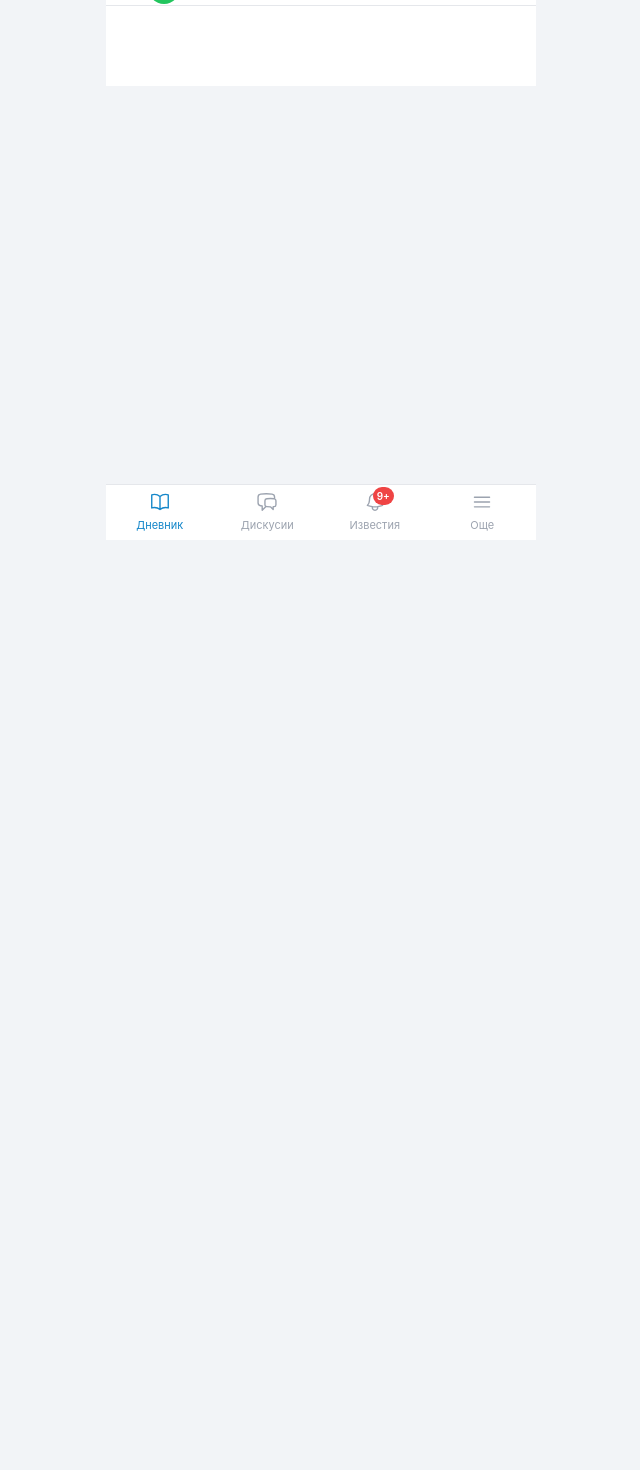
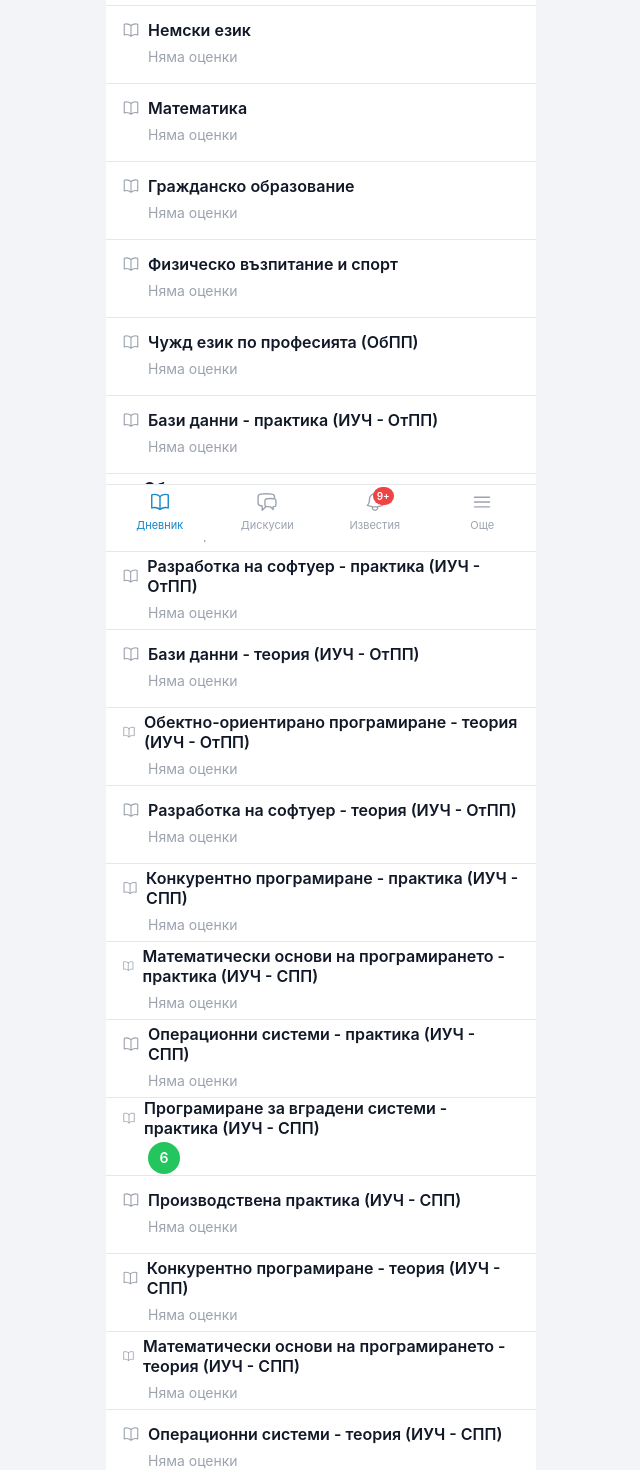
Before and after one commit to yungjaki/shkolo, a React (Vite) app: page / in a window 1280 px wide. Shown: the part 260-1730 px from the top of the page, without its empty margins (319-959 px from the left). Before the commit the page ends 800 px from the top, so only its background shows below. Built offline with nearby package versions, Linux system fonts and the light colour scheme; the HTML template or start-up script is replaced by a standard one.

Commit message:
modified:   src/data/grades.ts 	modified:   src/screens/GradesScreen.tsx 	modified:   src/screens/SubjectDetailsScreen.tsx

```diff
--- a/src/data/grades.ts
+++ b/src/data/grades.ts
@@ -1,74 +1,260 @@
 export type Term = "Първи срок" | "Втори срок";
-
-export type GradeType =
-  | "Устно изпитване"
-  | "Практическо изпитване";
 
 export type Grade = {
   id: string;
   value: number;
-  type: GradeType;
-  date: string; // dd.mm.yyyy
-  teacher: string;
-  createdAt: string;
+};
+
+export type TermData = {
+  term: Term;
+  current: Grade[];
+  termGrade?: number;
 };
 
 export type SubjectGrades = {
   subject: string;
-  yearlyGrade?: number;
-  terms: {
-    term: Term;
-    grades: Grade[];
-  }[];
+  terms: TermData[];
 };
+
+const g = (v: number, i: number): Grade => ({
+  id: `${v}-${i}`,
+  value: v,
+});
 
 export const gradesData: SubjectGrades[] = [
   {
-    subject: "Програмиране за вградени системи - практика (ИУЧ - СПП)",
-    yearlyGrade: 6,
+    subject: "Български език и литература",
     terms: [
       {
-        term: "Втори срок",
-        grades: [
-          {
-            id: "v1",
-            value: 6,
-            type: "Устно изпитване",
-            date: "09.02.2026",
-            teacher: "Ивайло Иванов",
-            createdAt: "09.02.2026 12:27:49",
+        term: "Първи срок",
+        current: [5, 4, 2, 2, 2, 3].map(g),
+        termGrade: 3,
       },
     ],
   },
   {
+    subject: "Немски език",
+    terms: [
+      {
         term: "Първи срок",
-        grades: [
-          {
-            id: "p1",
-            value: 6,
-            type: "Практическо изпитване",
-            date: "26.01.2026",
-            teacher: "Ивайло Иванов",
-            createdAt: "26.01.2026 11:12:03",
-          },
-          {
-            id: "p2",
-            value: 6,
-            type: "Практическо изпитване",
-            date: "08.12.2025",
-            teacher: "Ивайло Иванов",
-            createdAt: "08.12.2025 10:01:55",
-          },
-          {
-            id: "p3",
-            value: 6,
-            type: "Практическо изпитване",
-            date: "13.10.2025",
-            teacher: "Ивайло Иванов",
-            createdAt: "13.10.2025 09:44:18",
+        current: [6, 4, 6].map(g),
+        termGrade: 5,
       },
     ],
   },
+  {
+    subject: "Математика",
+    terms: [
+      {
+        term: "Първи срок",
+        current: [3, 2, 3, 3].map(g),
+        termGrade: 3,
+      },
     ],
   },
+  {
+    subject: "Гражданско образование",
+    terms: [
+      {
+        term: "Първи срок",
+        current: [5, 5].map(g),
+        termGrade: 5,
+      },
+    ],
+  },
+  {
+    subject: "Физическо възпитание и спорт",
+    terms: [
+      {
+        term: "Първи срок",
+        current: [6, 6, 6, 6].map(g),
+        termGrade: 6,
+      },
+    ],
+  },
+  {
+    subject: "Чужд език по професията (ОбПП)",
+    terms: [
+      {
+        term: "Първи срок",
+        current: [4, 5, 4].map(g),
+        termGrade: 4,
+      },
+    ],
+  },
+  {
+    subject: "Бази данни - практика (ИУЧ - ОтПП)",
+    terms: [
+      {
+        term: "Първи срок",
+        current: [6, 6, 6].map(g),
+        termGrade: 6,
+      },
+    ],
+  },
+  {
+    subject: "Обектно-ориентирано програмиране - практика (ИУЧ - ОтПП)",
+    terms: [
+      {
+        term: "Първи срок",
+        current: [6, 6, 6].map(g),
+        termGrade: 6,
+      },
+    ],
+  },
+  {
+    subject: "Разработка на софтуер - практика (ИУЧ - ОтПП)",
+    terms: [
+      {
+        term: "Първи срок",
+        current: [6, 6, 6].map(g),
+        termGrade: 6,
+      },
+    ],
+  },
+  {
+    subject: "Бази данни - теория (ИУЧ - ОтПП)",
+    terms: [
+      {
+        term: "Първи срок",
+        current: [6, 6, 6].map(g),
+        termGrade: 6,
+      },
+    ],
+  },
+  {
+    subject: "Обектно-ориентирано програмиране - теория (ИУЧ - ОтПП)",
+    terms: [
+      {
+        term: "Първи срок",
+        current: [6, 6, 6].map(g),
+        termGrade: 6,
+      },
+    ],
+  },
+  {
+    subject: "Разработка на софтуер - теория (ИУЧ - ОтПП)",
+    terms: [
+      {
+        term: "Първи срок",
+        current: [6, 6, 6].map(g),
+        termGrade: 6,
+      },
+    ],
+  },
+  {
+    subject: "Конкурентно програмиране - практика (ИУЧ - СПП)",
+    terms: [
+      {
+        term: "Първи срок",
+        current: [5, 3].map(g),
+        termGrade: 4,
+      },
+    ],
+  },
+  {
+    subject: "Математически основи на програмирането - практика (ИУЧ - СПП)",
+    terms: [
+      {
+        term: "Първи срок",
+        current: [6, 6].map(g),
+        termGrade: 6,
+      },
+    ],
+  },
+  {
+    subject: "Операционни системи - практика (ИУЧ - СПП)",
+    terms: [
+      {
+        term: "Първи срок",
+        current: [5, 6, 6].map(g),
+        termGrade: 6,
+      },
+    ],
+  },
+  {
+    subject: "Програмиране за вградени системи - практика (ИУЧ - СПП)",
+    terms: [
+      {
+        term: "Първи срок",
+        current: [6, 6, 6].map(g),
+        termGrade: 6,
+      },
+      {
+        term: "Втори срок",
+        current: [6].map(g),
+        termGrade: 6,
+      },
+    ],
+  },
+  {
+    subject: "Производствена практика (ИУЧ - СПП)",
+    terms: [],
+  },
+  {
+    subject: "Конкурентно програмиране - теория (ИУЧ - СПП)",
+    terms: [
+      {
+        term: "Първи срок",
+        current: [5, 6].map(g),
+        termGrade: 6,
+      },
+    ],
+  },
+  {
+    subject: "Математически основи на програмирането - теория (ИУЧ - СПП)",
+    terms: [
+      {
+        term: "Първи срок",
+        current: [3, 4].map(g),
+        termGrade: 4,
+      },
+    ],
+  },
+  {
+    subject: "Операционни системи - теория (ИУЧ - СПП)",
+    terms: [
+      {
+        term: "Първи срок",
+        current: [6, 6, 6].map(g),
+        termGrade: 6,
+      },
+    ],
+  },
+  {
+    subject: "Програмиране за вградени системи - теория (ИУЧ - СПП)",
+    terms: [
+      {
+        term: "Първи срок",
+        current: [4, 6, 6].map(g),
+        termGrade: 6,
+      },
+    ],
+  },
+  {
+    subject: "Технология на софтуерната разработка (ИУЧ - РПП)",
+    terms: [
+      {
+        term: "Първи срок",
+        current: [5, 5].map(g),
+        termGrade: 5,
+      },
+    ],
+  },
+  {
+    subject: "Спортни дейности (футбол) (...)",
+    terms: [],
+  },
+  {
+    subject: "Безопасност на движението (...)",
+    terms: [],
+  },
+  {
+    subject: "Час на класа (...)",
+    terms: [],
+  },
+  {
+    subject: "Гражданско образование (...)",
+    terms: [],
+  },
 ];
--- a/src/screens/GradesScreen.tsx
+++ b/src/screens/GradesScreen.tsx
@@ -61,7 +61,7 @@ if (view.type === "subject") {
             key={item.subject}
             subject={item.subject}
             grades={
-  item.terms.find((t) => t.term === term)?.grades ?? []
+  item.terms.find((t) => t.term === term)?.current ?? []
 }
 
             onClick={() =>
--- a/src/screens/SubjectDetailsScreen.tsx
+++ b/src/screens/SubjectDetailsScreen.tsx
@@ -2,30 +2,16 @@ import { useState } from "react";
 import { ChevronDownIcon, ChevronUpIcon } from "@heroicons/react/24/outline";
 import GradeBubble from "../components/GradeBubble";
 import type { SubjectGrades } from "../data/grades";
-
 
 export default function SubjectDetailsScreen({
   data,
 }: {
   data: SubjectGrades;
 }) {
-  const [openGrades, setOpenGrades] = useState<Record<string, boolean>>({
-    v1: true,
-  });
+  const [openGrades, setOpenGrades] = useState<Record<string, boolean>>({});
 
   return (
     <div className="bg-white pb-20">
-      {/* YEARLY GRADE */}
-      <div className="px-4 py-3 border-b border-divider text-[14px] text-textSecondary">
-        ГОДИШНА ОЦЕНКА
-      </div>
-
-      {data.yearlyGrade && (
-        <div className="px-4 py-3 border-b border-divider flex justify-end">
-          <GradeBubble value={data.yearlyGrade} />
-        </div>
-      )}
-
       {data.terms.map((term) => (
         <div key={term.term}>
           {/* TERM HEADER */}
@@ -33,12 +19,11 @@ export default function SubjectDetailsScreen({
             {term.term.toUpperCase()}
           </div>
 
-          {term.grades.map((grade) => {
+          {term.current.map((grade) => {
             const isOpen = openGrades[grade.id];
 
             return (
               <div key={grade.id} className="border-b border-divider">
-                {/* GRADE ROW */}
                 <button
                   onClick={() =>
                     setOpenGrades((s) => ({
@@ -52,10 +37,7 @@ export default function SubjectDetailsScreen({
 
                   <div className="flex-1 text-left">
                     <div className="text-[15px] font-medium">
-                      {grade.type}
-                    </div>
-                    <div className="text-[13px] text-textMuted flex items-center gap-1">
-                      📅 {grade.date}
+                      Текуща оценка
                     </div>
                   </div>
 
@@ -66,18 +48,26 @@ export default function SubjectDetailsScreen({
                   )}
                 </button>
 
-                {/* DETAILS */}
                 {isOpen && (
-                  <div className="px-4 pb-3 text-[13px] text-textSecondary space-y-1">
+                  <div className="px-4 pb-3 text-[13px] text-textSecondary">
                     <div>Оценка: {grade.value}.00</div>
-                    <div>От: {grade.teacher}</div>
-                    <div>На: {grade.createdAt}</div>
                     <div>Предмет: {data.subject}</div>
+                    <div>Срок: {term.term}</div>
                   </div>
                 )}
               </div>
             );
           })}
+
+          {/* TERM GRADE */}
+          {term.termGrade && (
+            <div className="px-4 py-3 border-b border-divider flex justify-between items-center bg-appBg">
+              <span className="text-[14px] text-textSecondary">
+                Срочна оценка
+              </span>
+              <GradeBubble value={term.termGrade} />
+            </div>
+          )}
         </div>
       ))}
     </div>
```
Lines whose indentation alone changed are shown as unchanged.
